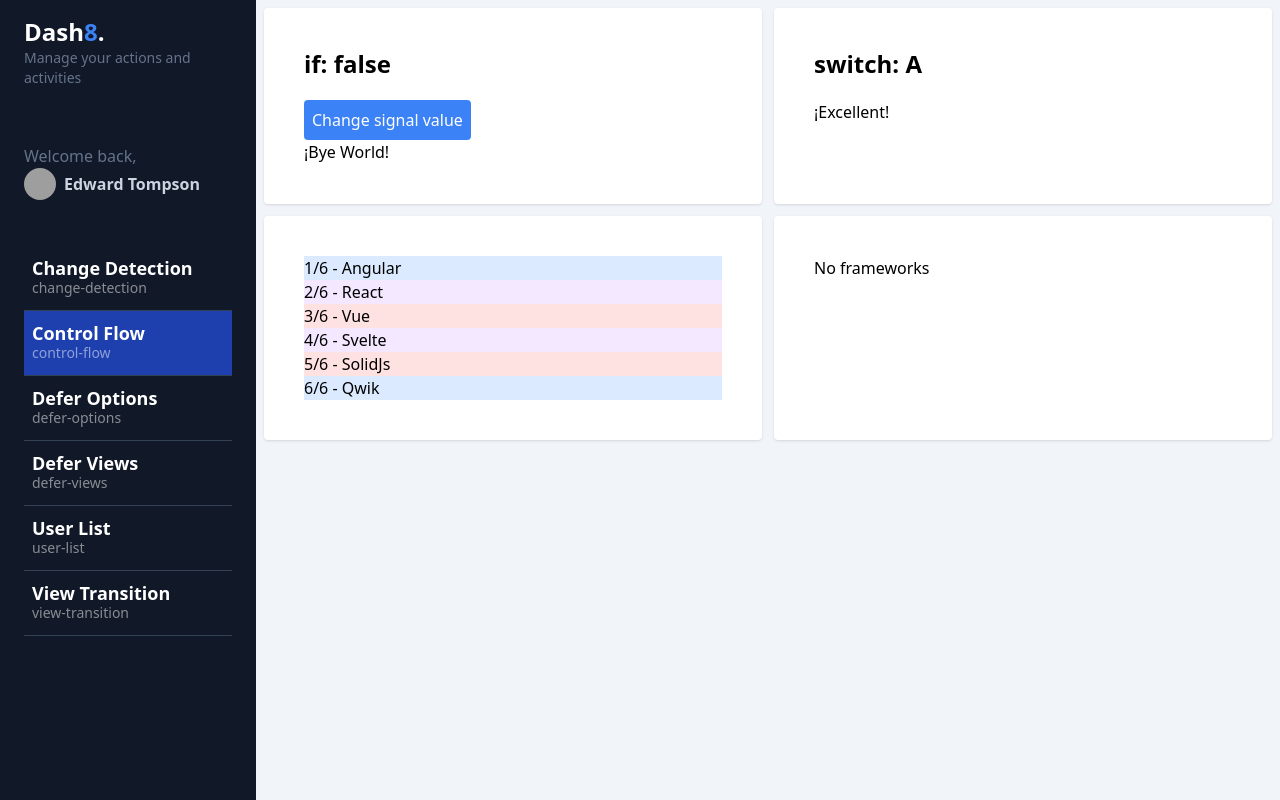
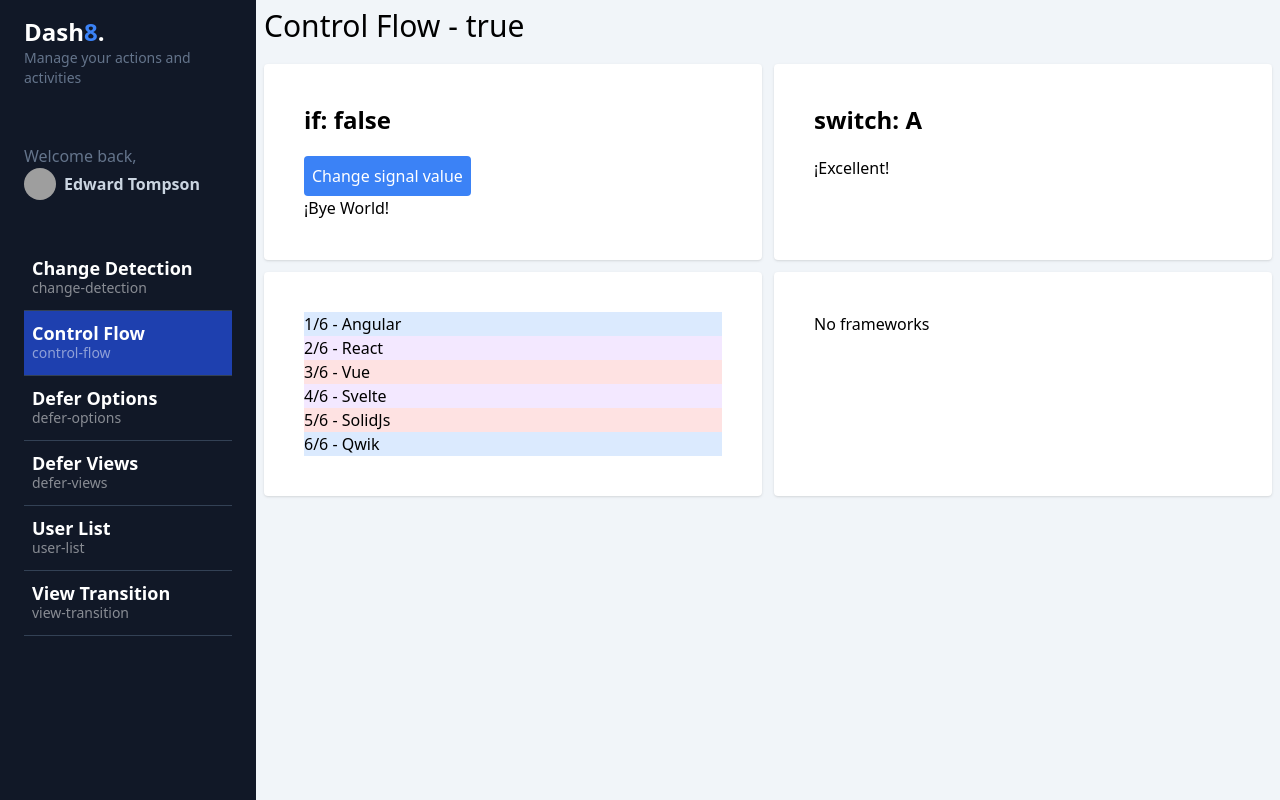
Before and after one commit to guidopontet/dashboard-angular, an Angular app: page /dashboard/control-flow in a window 1280 px wide. Built offline with nearby package versions, Linux system fonts and the light colour scheme; grey boxes are pictures that could not be loaded.

Commit message:
feat: add required @input control flow

```diff
--- a/src/app/dashboard/pages/control-flow/control-flow.component.html
+++ b/src/app/dashboard/pages/control-flow/control-flow.component.html
@@ -1,3 +1,5 @@
+<app-title title="Control Flow" withShadow />
+
 <section class="grid grid-cols-1 md:grid-cols-2 gap-3">
   <div class="bg-white rounded shadow p-10">
     <h2 class="text-2xl font-bold mb-5">if: {{ showContent() }}</h2>
--- a/src/app/dashboard/pages/control-flow/control-flow.component.ts
+++ b/src/app/dashboard/pages/control-flow/control-flow.component.ts
@@ -1,11 +1,13 @@
 import { Component, signal } from '@angular/core';
+
+import { TitleComponent } from '@shared/title/title.component';
 
 type Grade = 'A' | 'B' | 'F';
 
 @Component({
   selector: 'app-control-flow',
   standalone: true,
-  imports: [],
+  imports: [TitleComponent],
   templateUrl: './control-flow.component.html',
   styles: ``
 })
--- a/src/app/shared/title/title.component.html
+++ b/src/app/shared/title/title.component.html
@@ -1 +1 @@
-<p>title works!</p>
+<h1 class="text-3xl mb-5">{{ title }} - {{ withShadow }}</h1>
--- a/src/app/shared/title/title.component.ts
+++ b/src/app/shared/title/title.component.ts
@@ -1,4 +1,4 @@
-import { Component } from '@angular/core';
+import { Component, Input, booleanAttribute } from '@angular/core';
 
 @Component({
   selector: 'app-title',
@@ -8,5 +8,6 @@
   styles: ``
 })
 export class TitleComponent {
-
+  @Input({ required: true }) title!: string; // required is a helper function that throws an error if the attribute is not present
+  @Input({ transform: booleanAttribute }) withShadow: boolean = false; // booleanAttribute is a helper function that converts the attribute to a boolean
 }
```
